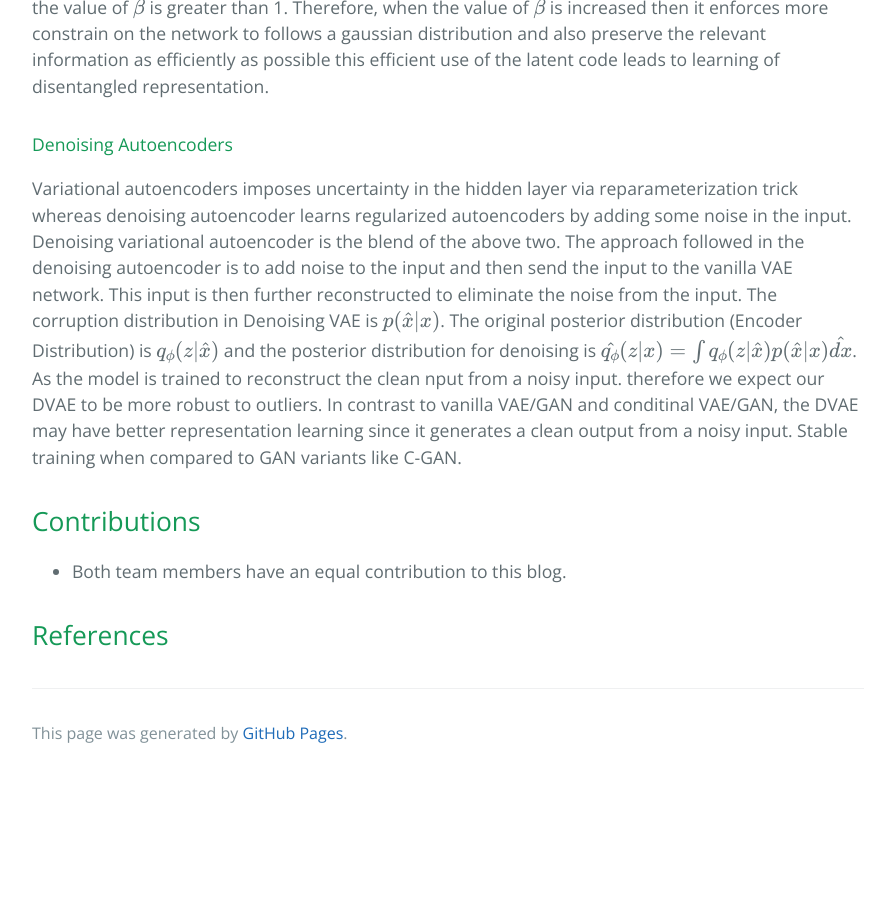
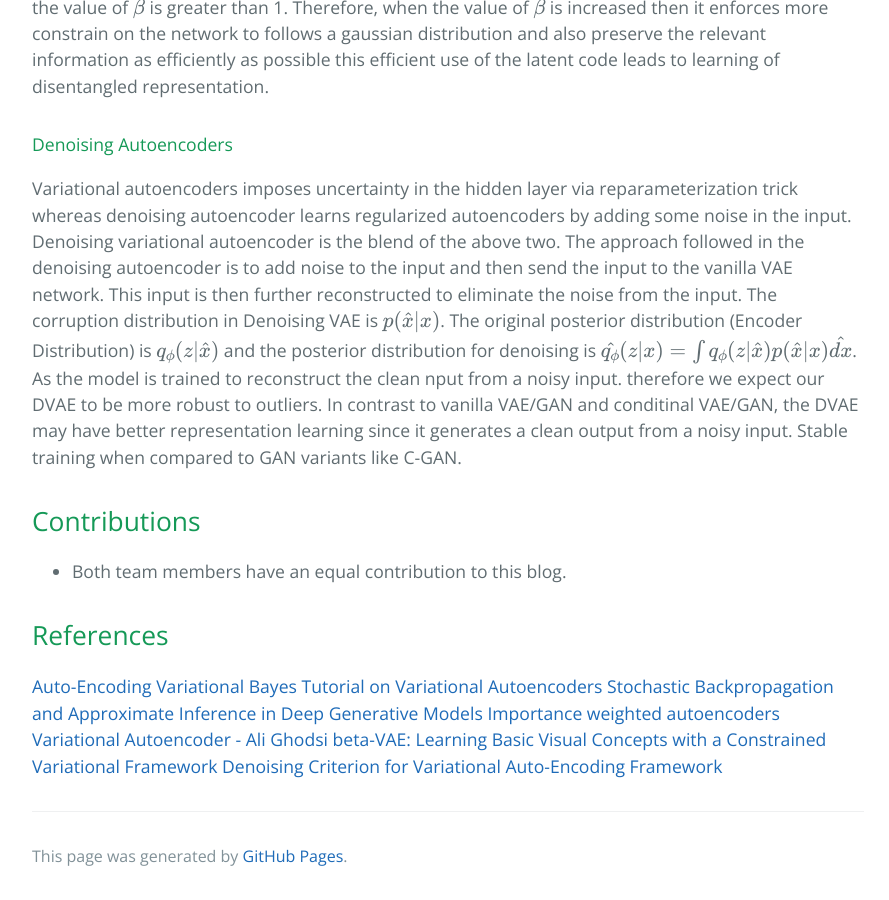
Before and after one commit to sujit-rai/tutorial-vae.github.io, a Jekyll site: the page built from index.md, in a window 1280 px wide and 900 px high, scrolled down 18878 px. Shown: the whole window, without its empty margins (192-1081 px from the left). Built offline with Jekyll 4.4.1, drawn with Linux system fonts in a browser that asks for light colours; our own code applies the rules of GitHub Pages for plain Markdown files; formulas are drawn with MathJax 3; before the commit the page ends 19655 px from its top, so only the background shows below that.

Commit message:
updated index.md
added references

```diff
--- a/index.md
+++ b/index.md
@@ -384,3 +384,11 @@ Variational autoencoders imposes uncertainty in the hidden layer via reparameter
 - Both team members have an equal contribution to this blog.
 
 ## References
+
+[Auto-Encoding Variational Bayes](https://arxiv.org/pdf/1312.6114.pdf)
+[Tutorial on Variational Autoencoders](https://arxiv.org/pdf/1606.05908.pdf)
+[Stochastic Backpropagation and Approximate Inference in Deep Generative Models](https://arxiv.org/pdf/1401.4082.pdf)
+[Importance weighted autoencoders](https://arxiv.org/pdf/1509.00519)
+[Variational Autoencoder - Ali Ghodsi](https://www.youtube.com/watch?v=uaaqyVS9-rM)
+[beta-VAE: Learning Basic Visual Concepts with a Constrained Variational Framework](https://openreview.net/pdf?id=Sy2fzU9gl)
+[Denoising Criterion for Variational Auto-Encoding Framework](https://arxiv.org/pdf/1511.06406)
```
